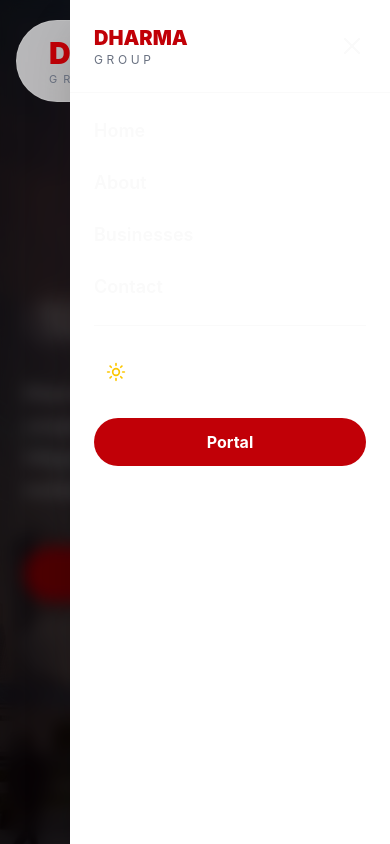
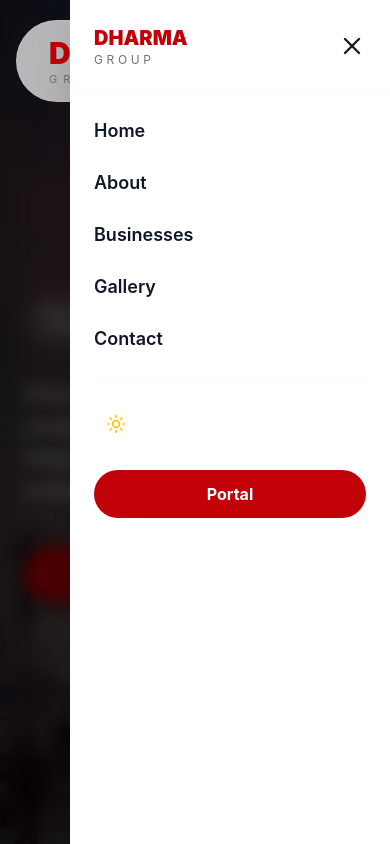
Before and after one commit to Jalpesh-bhatt/Dharma-Group, a Next.js app: page / in a window 390 px wide. Both pictures are taken after a click on the button 319 px from the left and 61 px from the top of the page. Shown: the top 844 px of the page. Built offline with nearby package versions, Linux system fonts and the light colour scheme.

Commit message:
commit 6

```diff
--- a/src/components/MobileMenu.tsx
+++ b/src/components/MobileMenu.tsx
@@ -18,6 +18,7 @@
     { name: "Home", href: "/" },
     { name: "About", href: "/about" },
     { name: "Businesses", href: "/businesses" },
+    { name: "Gallery", href: "/Gallery" },
     { name: "Contact", href: "/contact" },
   ];
 
@@ -47,12 +48,12 @@
                 <h2 className="text-xl font-black text-red-700 dark:text-red-400">
                   DHARMA
                 </h2>
-                <p className="text-xs tracking-[0.3em] text-gray-500">
+                <p className="text-xs tracking-[0.3em] text-gray-500 dark:text-gray-400">
                   GROUP
                 </p>
               </div>
 
-              <button onClick={onClose}>
+              <button onClick={onClose} className="text-gray-900 dark:text-white">
                 <X size={28} />
               </button>
             </div>
@@ -63,7 +64,8 @@
                   key={link.name}
                   href={link.href}
                   onClick={onClose}
-                  className="block text-lg font-semibold hover:text-red-600 transition"
+                  // Added text-gray-900 dark:text-white to ensure visibility
+                  className="block text-lg font-semibold text-gray-900 dark:text-white hover:text-red-600 transition"
                 >
                   {link.name}
                 </Link>
```
